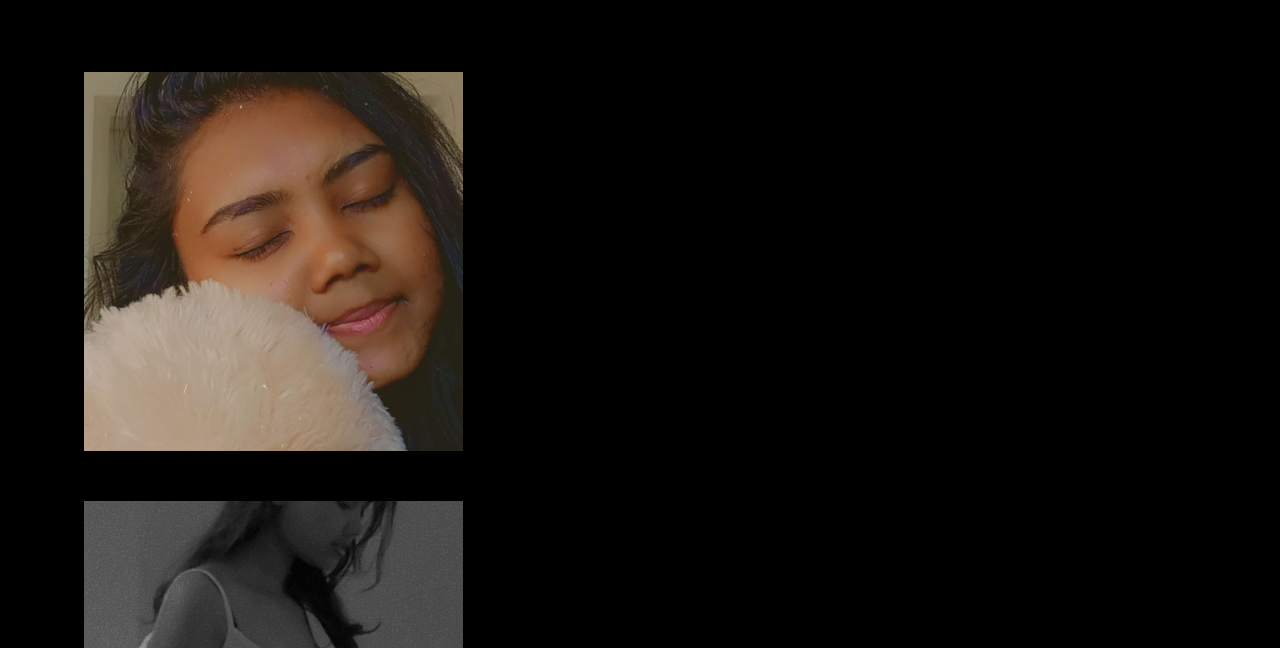
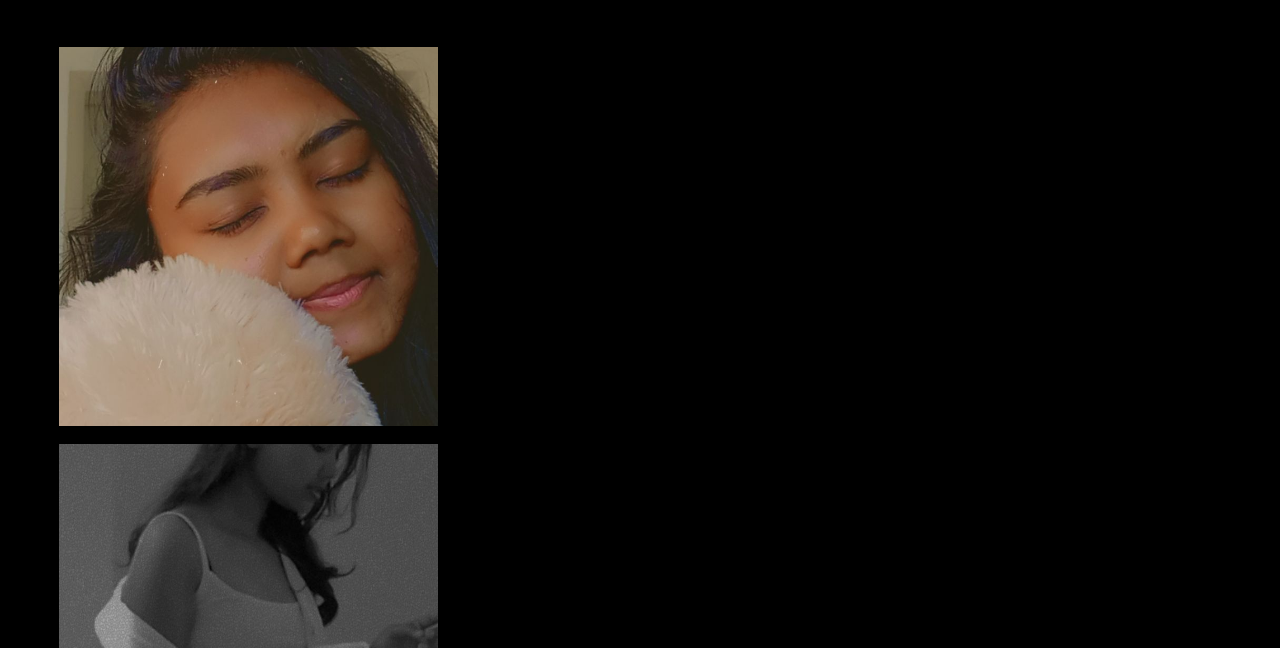
Before and after one commit to Adieth18/Ek, a plain HTML site: page index.html in a window 1280 px wide. Shown: the part 152-800 px from the top of the page. Drawn offline with Linux system fonts and the light colour scheme.

Commit message:
Update index.html

```diff
--- a/index.html
+++ b/index.html
@@ -22,7 +22,6 @@
      }
      .gallery img{
        text-align:center;
-       padding: 25px;
        width:100%;
        aspect-ratio: 1/1;
        object-fit: cover;
@@ -46,7 +45,9 @@
       <h3>tap for effect</h3>
       <div class="gallery" align="center">
         <img src="IMG1.jpg" alt="image1">
+        <br>
         <img src="IMG2.jpg" alt="image1">
+        <br>
         <img src="IMG3.jpg" alt="image1">
       </div>
 
```
